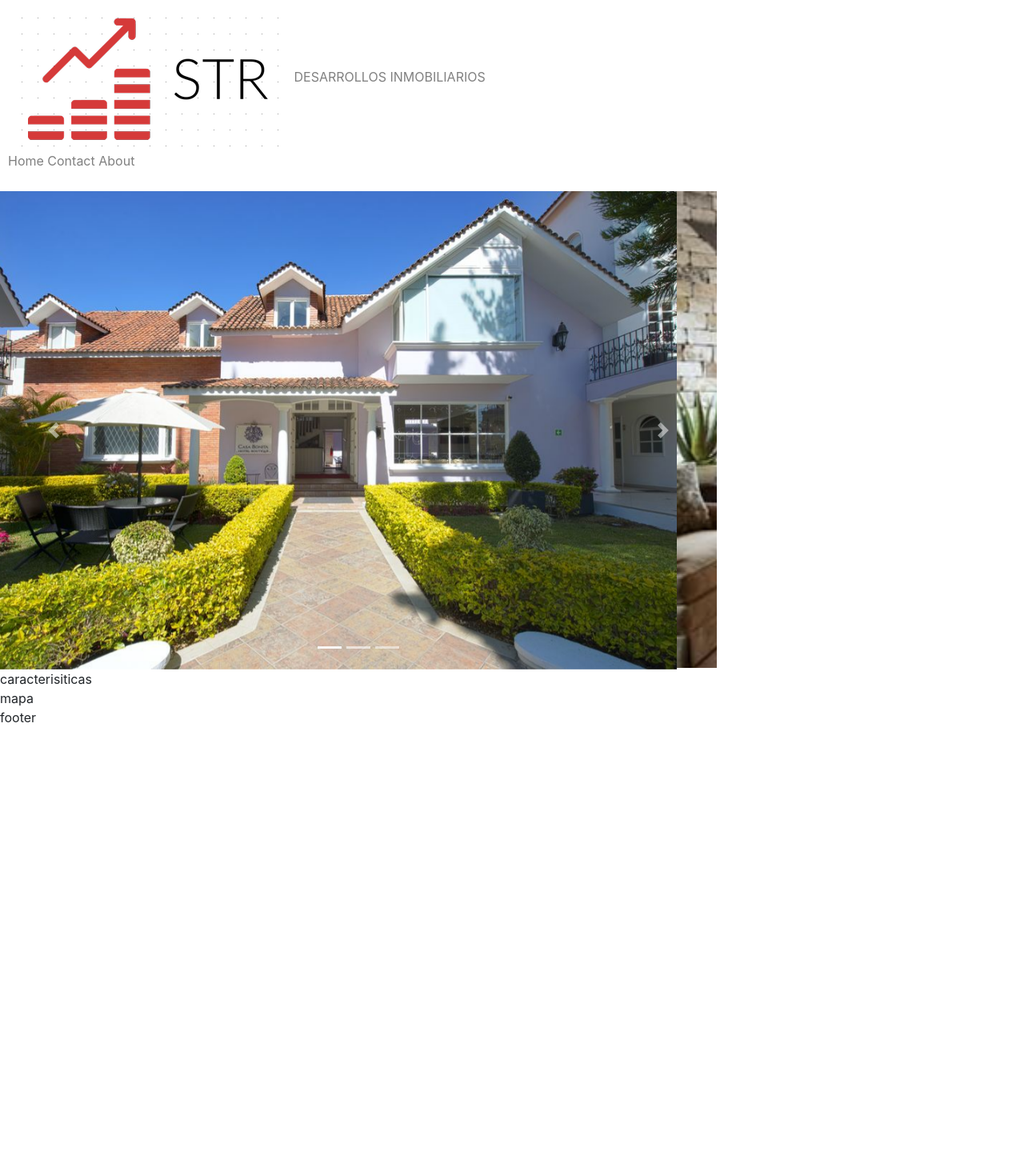
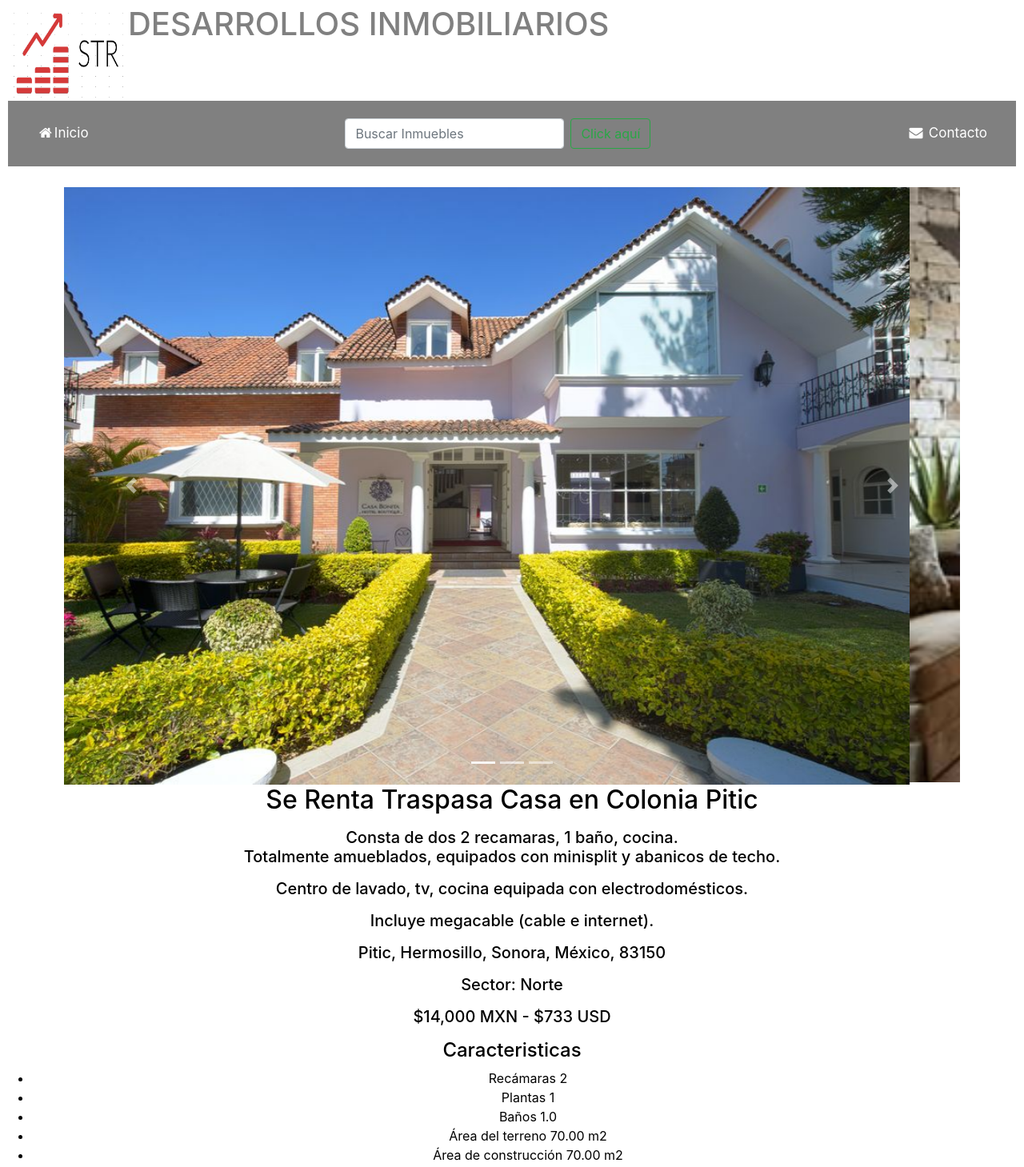
Before and after one commit to juliagomezg/Final-devf, a plain HTML site: page casadetalle.html in a window 1280 px wide. Shown: the part 20-1479 px from the top of the page at 80% size. Before the commit the page ends 929 px from the top, so only its background shows below. Drawn offline with nearby package versions, Linux system fonts and the light colour scheme; a script that the page names is missing.

Commit message:
contacto

```diff
--- a/casadetalle.css
+++ b/casadetalle.css
@@ -5,13 +5,60 @@
     text-decoration: none;
     padding: 26px 10px;
   }
-
+.header-right {
+  overflow: scroll;
+  padding: 30px 15px;
+}
 a{
   text-decoration: none;
   color: grey;
 }
 
   .carousel {
-    height: 80%;
-    width: 70%;
+    height: 90%;
+    width: 100%;
+
   }
+
+  .fix-carousel{
+    height: 100%;
+    padding-left: 5rem;
+    padding-right: 5rem;
+  }
+  .navbar {
+    width: 100%;
+    background-color: grey;
+    text-decoration-color: black;
+    color: black;
+    text-align: right;
+    overflow: auto;
+    flex-direction: row;
+  }
+
+  .navbar a {
+    float: left;
+    text-align: center;
+    padding: 20px;
+    color: white;
+    text-decoration: none;
+    font-size: 17px;
+  }
+
+  .text {
+    text-align: center;
+    color: black;
+  }
+
+  .map {
+    display: flex;
+    text-align: center;
+  }
+
+
+
+  .footer {
+    display: flex;
+    background-color: rgb(192, 53, 53);
+    justify-content: end;
+    text-emphasis-color: white;
+}
--- a/casadetalle.html
+++ b/casadetalle.html
@@ -12,14 +12,24 @@
 <body>
 
     <div class="header">
-      <img src="logo str.png" alt="Str logo">
-        <a href="#default" class="logo">DESARROLLOS INMOBILIARIOS</a>
-        <div class="header-right">
-          <a class="active" href="#home">Home</a>
-          <a href="#contact">Contact</a>
-          <a href="#about">About</a>
+      <img src="logo str.png" alt="Str logo" style="float:left;width:150px;height:120px;">
+       <h1>DESARROLLOS INMOBILIARIOS</h1>
+        <div>
+           <!-- Load an icon library -->
+<link rel="stylesheet" href="https://cdnjs.cloudflare.com/ajax/libs/font-awesome/4.7.0/css/font-awesome.min.css">
+
+<div class="navbar">
+  <a class="navbar-band" href="index.html"><i class="fa fa-fw fa-home"></i>Inicio</a>
+  <form class="form-inline my-2 my-lg-0">
+      <input class="form-control mr-sm-2" type="search" placeholder="Buscar Inmuebles" aria-label="Search">
+      <button class="btn btn-outline-success my-2 my-sm-0" type="submit">Click aquí</button>
+    </form>
+  <a href="contacto.html"><i class="fa fa-fw fa-envelope"></i> Contacto</a>
+</nav>
+</div>
         </div>
       </div>
+      <div class="fix-carousel">
     <div id="carouselExampleIndicators" class="carousel slide" data-ride="carousel">
         <ol class="carousel-indicators">
           <li data-target="#carouselExampleIndicators" data-slide-to="0" class="active"></li>
@@ -34,7 +44,7 @@
             <img src="salacasa.png" class="d-block w-100" alt="interior casa">
           </div>
           <div class="carousel-item">
-            <img src="patiocasa.png" class="d-block w-100" alt="patio casa">
+            <img src="casaconperro.png" class="d-block w-100" alt="perro casa">
           </div>
         </div>
         <a class="carousel-control-prev" href="#carouselExampleIndicators" role="button" data-slide="prev">
@@ -46,19 +56,40 @@
           <span class="sr-only">Next</span>
         </a>
       </div>
-    <div>
-caracterisiticas
     </div>
+    <div class="text">
 <div>
+<h2>
+    Se Renta Traspasa Casa en Colonia Pitic
+</h2>
+<p>
+<h5>Consta  de dos 2 recamaras, 1 baño, cocina.
 
-</div>
-mapa
-<div>
+  <p>Totalmente amueblados, equipados con minisplit y abanicos de techo. </p>
+  <p>
+  Centro de lavado, tv, cocina equipada con electrodomésticos.
+    </p>
+   <p> Incluye megacable (cable e internet). </p>
 
-</div>
+   <p>Pitic, Hermosillo, Sonora, México, 83150 </p>
 
-<div>
-footer
+   <p>Sector: Norte</p>
+
+    <p>$14,000 MXN - $733 USD</p>
+</h5>
+</p>
+    </div>
+
+   <div>
+      <h4>Caracteristicas</h4>
+          <ul>
+              <li>Recámaras 2</li>
+              <li>Plantas  1</li>
+              <li>Baños  1.0</li>
+              <li>Área del terreno 70.00 m2 </li>
+              <li>Área de construcción 70.00 m2 </li>
+         </ul>
+  </div>
 </div>
 
 </body>
@@ -66,3 +97,12 @@ footer
 <script src="https://cdnjs.cloudflare.com/ajax/libs/popper.js/1.14.7/umd/popper.min.js" integrity="sha384-UO2eT0CpHqdSJQ6hJty5KVphtPhzWj9WO1clHTMGa3JDZwrnQq4sF86dIHNDz0W1" crossorigin="anonymous"></script>
 <script src="https://stackpath.bootstrapcdn.com/bootstrap/4.3.1/js/bootstrap.min.js" integrity="sha384-JjSmVgyd0p3pXB1rRibZUAYoIIy6OrQ6VrjIEaFf/nJGzIxFDsf4x0xIM+B07jRM" crossorigin="anonymous"></script>
 </html>
+<div class="typeform-widget" data-url="https://str787591.typeform.com/to/RAQn5z" style="width: 100%; height: 500px;"></div> <script> (function() { var qs,js,q,s,d=document, gi=d.getElementById, ce=d.createElement, gt=d.getElementsByTagName, id="typef_orm", b="https://embed.typeform.com/"; if(!gi.call(d,id)) { js=ce.call(d,"script"); js.id=id; js.src=b+"embed.js"; q=gt.call(d,"script")[0]; q.parentNode.insertBefore(js,q) } })() </script> <div style="font-family: Sans-Serif;font-size: 12px;color: #999;opacity: 0.5; padding-top: 5px;"> powered by <a href="https://admin.typeform.com/signup?utm_campaign=RAQn5z&utm_source=typeform.com-14004550-Basic&utm_medium=typeform&utm_content=typeform-embedded-poweredbytypeform&utm_term=EN" style="color: #999" target="_blank">Typeform</a> </div>
+</div>
+<div class="footer">
+    <footer>
+        <p>Creado para: Devf Cinta Blanca</p>
+        <p>Información de contacto: <a href="mailto:ventas@strdesarrollos.com">
+            ventas@strdesarrollos.com</a></p>
+      </footer>
+</div>
--- /dev/null
+++ b/contacto.html
@@ -0,0 +1,13 @@
+<!DOCTYPE html>
+<html lang="en">
+<head>
+    <meta charset="UTF-8">
+    <meta name="viewport" content="width=device-width, initial-scale=1.0">
+    <meta http-equiv="X-UA-Compatible" content="ie=edge">
+    <title>Document</title>
+</head>
+<body>
+        <div class="typeform-widget" data-url="https://str787591.typeform.com/to/RAQn5z" style="width: 100%; height: 500px;"></div> <script> (function() { var qs,js,q,s,d=document, gi=d.getElementById, ce=d.createElement, gt=d.getElementsByTagName, id="typef_orm", b="https://embed.typeform.com/"; if(!gi.call(d,id)) { js=ce.call(d,"script"); js.id=id; js.src=b+"embed.js"; q=gt.call(d,"script")[0]; q.parentNode.insertBefore(js,q) } })() </script> <div style="font-family: Sans-Serif;font-size: 12px;color: #999;opacity: 0.5; padding-top: 5px;"> powered by <a href="https://admin.typeform.com/signup?utm_campaign=RAQn5z&utm_source=typeform.com-14004550-Basic&utm_medium=typeform&utm_content=typeform-embedded-poweredbytypeform&utm_term=EN" style="color: #999" target="_blank">Typeform</a> </div>
+    </div>
+</body>
+</html>
--- a/style.css
+++ b/style.css
@@ -7,3 +7,8 @@
 .p {
     height: 100%;
     }
+
+
+ul {
+        list-style-type: circle;
+}
```
Also changed, not shown: casaconperro.png (added), 1 other file.
